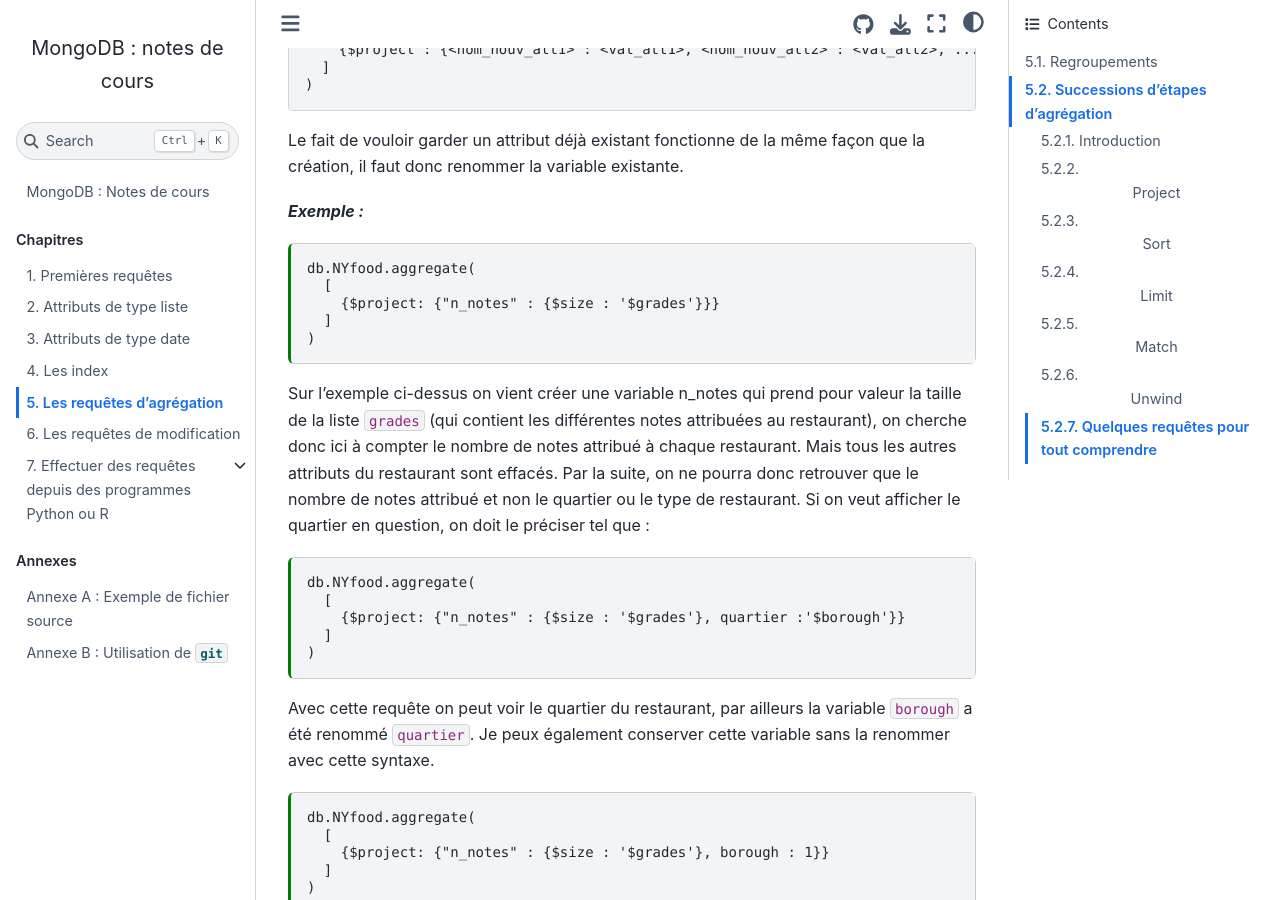
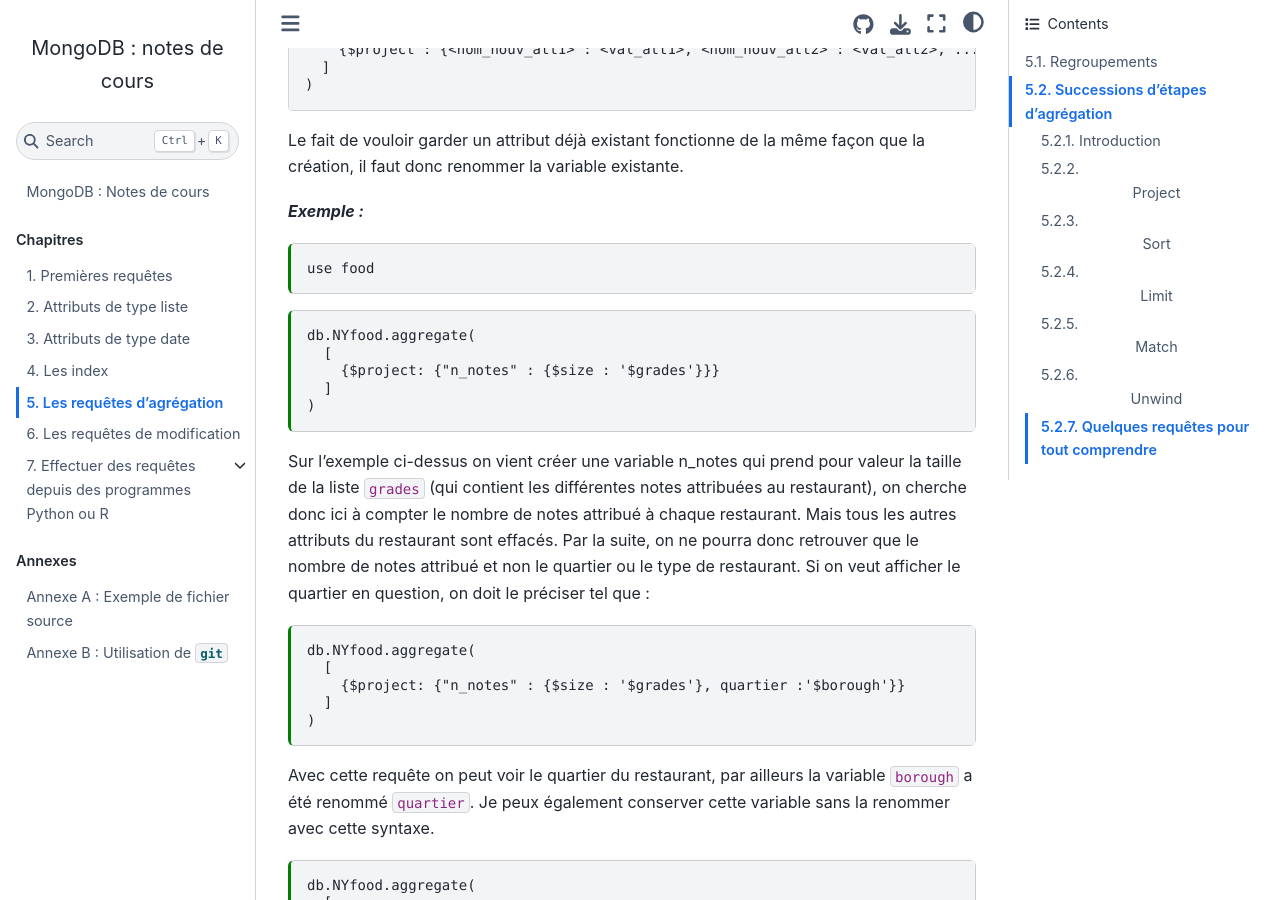
Before and after one commit to rtavenar/mongo_book, a Jupyter Book: the page built from content/05_agreg.md, in a window 1280 px wide and 900 px high, scrolled down 1421 px. Built offline with Jupyter Book 1.0.4 settings and Sphinx 7.4.7 and the Sphinx Book theme 1.1.4, drawn with Linux system fonts in a browser that asks for light colours.

Commit message:
Mise à jour use food
Correction suite à la remarque :
2/ Use food

````diff
--- a/content/05_agreg.md
+++ b/content/05_agreg.md
@@ -62,6 +62,11 @@ db.coll.aggregate(
 Le fait de vouloir garder un attribut déjà existant fonctionne de la même façon que la création, il faut donc renommer la variable existante.
 
 ***Exemple :***
+```{code-cell}
+use food
+```
+
+
 ```{code-cell}
 db.NYfood.aggregate(
   [
````
